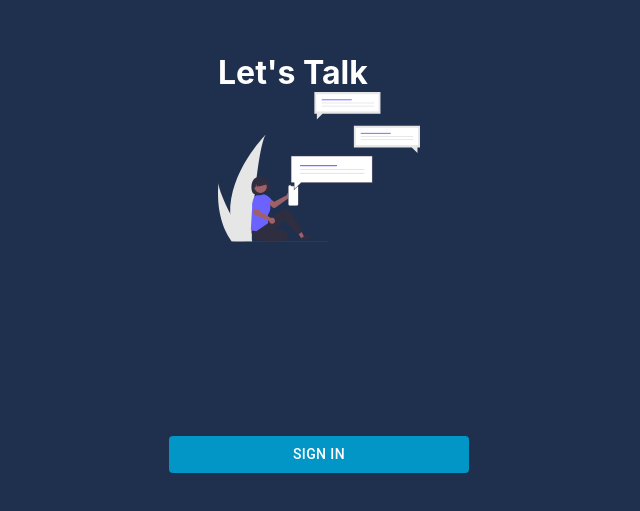
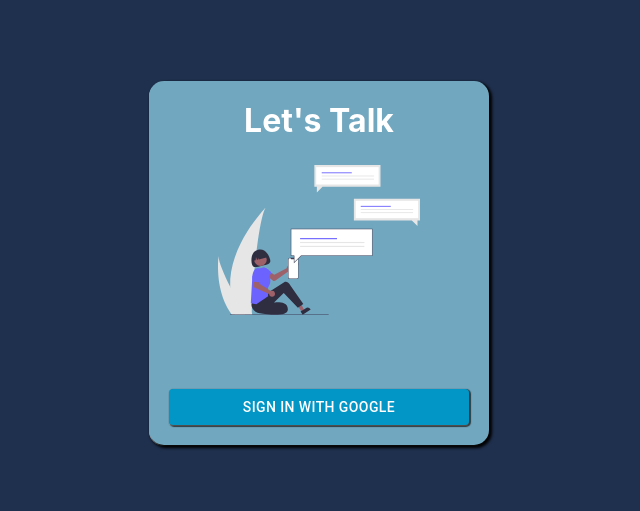
Before and after one commit to Sakshi2830/chatting-webApp, a React (Create React App) app: page / in a window 1280 px wide. Shown: the part 137-648 px from the top of the page, without its empty margins (321-961 px from the left). Built offline with nearby package versions, Linux system fonts and the light colour scheme; no server answers.

Commit message:
style: Adding style to login page

```diff
--- a/src/components/Login.css
+++ b/src/components/Login.css
@@ -1,10 +1,10 @@
 .login{
-    display: flex;
+    display: grid;
     flex-direction: column;
     justify-content: space-evenly;
-    align-items: center;
+    place-items: center;
     height: 100vh;
-    width: 100%;
+    width: 100vw;
     color: white;
     /* border: 2px  solid white; */
     /* box-shadow: 0 1px 3px white, 0 1px; */
@@ -14,18 +14,32 @@
     box-shadow: 0 1px 3px white 1px;
 } */
 
-.login > div > img {
-    object-fit: contain;
-    height: 150px;
+.login__container{
+    padding: 20px;
+    text-align: center;
+    background-color: rgb(113, 167, 191);
+    border-radius: 15px ;
+    box-shadow: 2px 2px 3px 1px black, 0 1px;
+    border: 2px  darkcyan;
 }
 
-.login >button{
+.login__container > div > img {
+    object-fit:  fill;
+    height: 150px;
+    margin-bottom: 30px;
+    margin-top: 25px;
+}
+
+.login__container >button{
+    margin-top: 40px;
     width: 300px;
     color: white;
     background-color: rgba(2, 150, 199);
+    box-shadow: 1px 1px 1px 1px rgba(29, 28, 28, 0.782), 0 1px;
+
 }
 
-.login > button:hover{
+.login__container > button:hover{
     color: rgba(2, 150, 199);
     background-color: white;
 }
--- a/src/components/Login.js
+++ b/src/components/Login.js
@@ -10,13 +10,15 @@
 
     return (
         <div className="login">
+            <div className="login__container">
             <div className="login__telegram">
             <h1>Let's Talk</h1>
                 <img
-                    src={`${process.env.PUBLIC_URL}undraw_Texting_re_l11n.svg`}
+                    src={`${process.env.PUBLIC_URL}undraw_Texting_re_l11n.svg`} alt="logos"
                 />
             </div>
-            <Button onClick={signIn}>Sign In</Button>
+            <Button onClick={signIn}>Sign In With Google</Button>
+            </div>
         </div>
     )
 }
```
